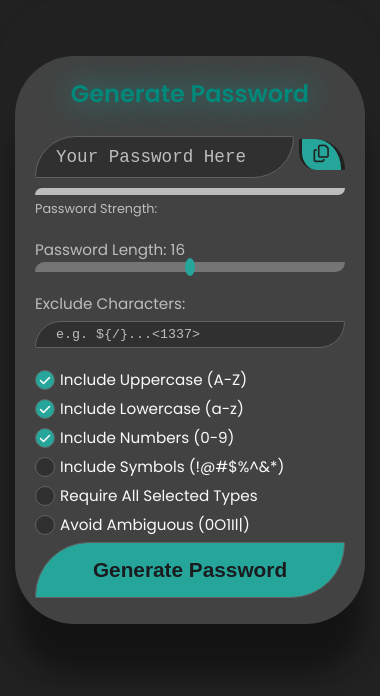
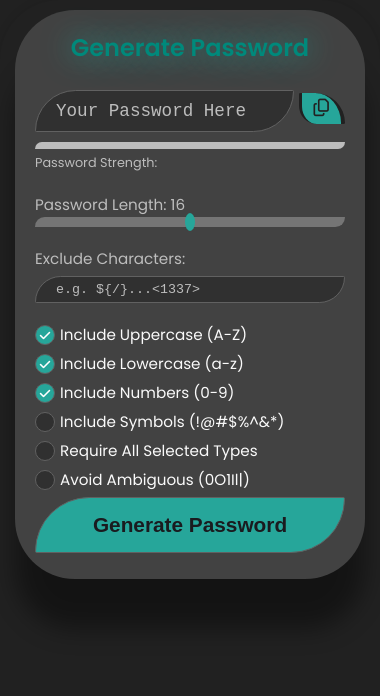
Before and after one commit to polskapeeps/PassLock, an Electron app: page index.html in a window 380 px wide. Drawn offline with Linux system fonts and the light colour scheme.

Commit message:
Adjusts window dimensions and prevents resizing

```diff
--- a/style.css
+++ b/style.css
@@ -21,18 +21,26 @@
   padding: 0;
 }
 
+html, body {
+  height: 100%;
+  overflow: hidden;
+}
+
 body {
     -webkit-app-region:drag;
     border-radius: 60px;
     box-shadow: 0 0 10px rgba(0, 0, 0, 0.1);
     font-family: "Poppins", sans-serif;
+    margin: 0;
     background-color: var(--bg-color);
     color: var(--text-color);
     display: flex;
     justify-content: center;
-    align-items: center;
-    min-height: 680px;
+    align-items: flex-start;
+    height: 100%;
     padding: 10px;
+    /* overflow: hidden; */
+
   }
 
   button, input, select, label, a {
```
Also changed, not shown: main.js (+6 -2 lines).
